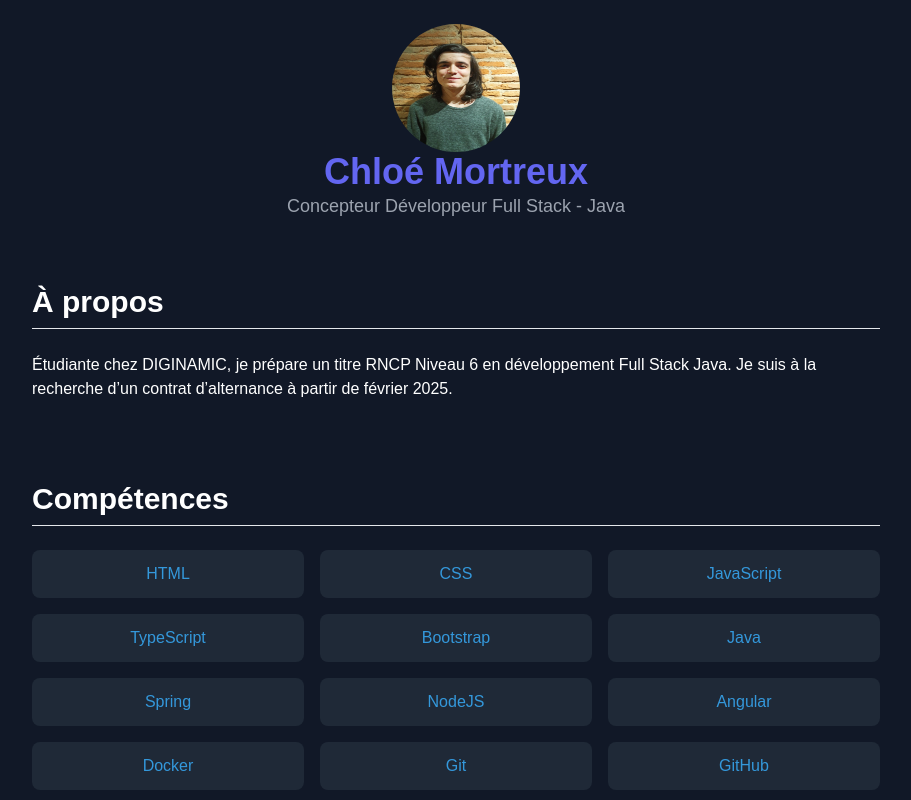
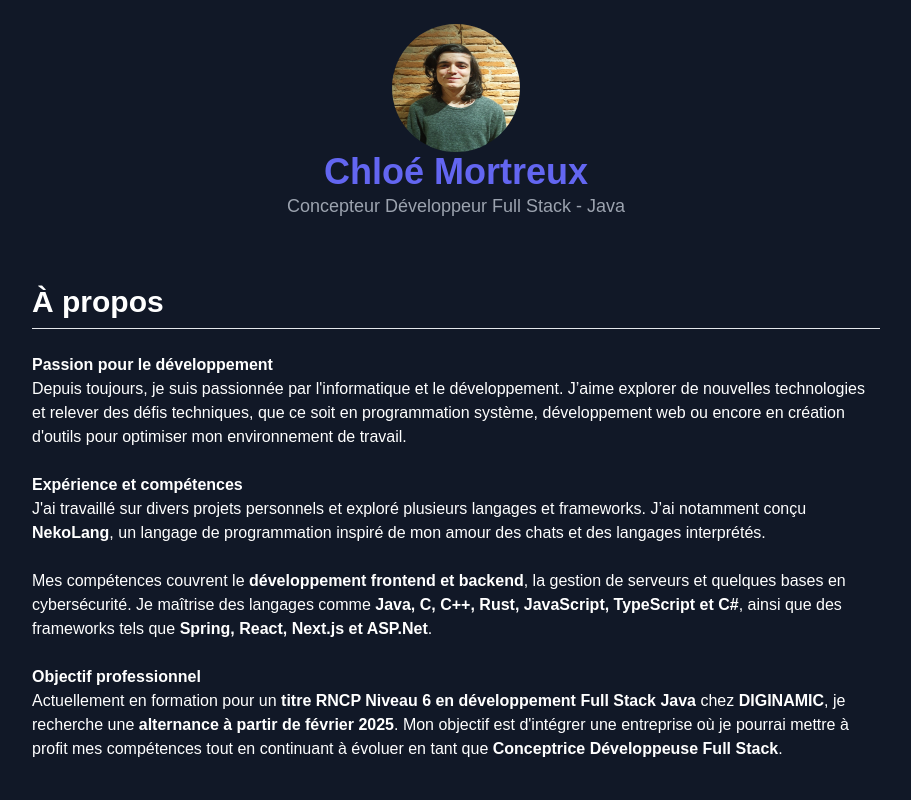
Before and after one commit to RikiLaNeko/Portfolio, a Next.js app: page / in a window 1280 px wide. Shown: the top 800 px of the page, without its empty margins (184-1095 px from the left). Built offline with nearby package versions, Linux system fonts and the light colour scheme.

Commit message:
Ajout du a propos de moi

```diff
--- a/app/page.tsx
+++ b/app/page.tsx
@@ -114,9 +114,46 @@ export default function Home() {
       <section className="max-w-4xl mx-auto px-6 py-10">
         <h2 className="text-3xl font-semibold border-b pb-2 mb-6">À propos</h2>
         <p>
-          Étudiante chez DIGINAMIC, je prépare un titre RNCP Niveau 6 en
-          développement Full Stack Java. Je suis à la recherche d’un contrat
-          d’alternance à partir de février 2025.
+          <strong>Passion pour le développement</strong>
+          <br />
+          Depuis toujours, je suis passionnée par l'informatique et le
+          développement. J’aime explorer de nouvelles technologies et relever
+          des défis techniques, que ce soit en programmation système,
+          développement web ou encore en création d'outils pour optimiser mon
+          environnement de travail.
+        </p>
+        <br />
+        <p>
+          <strong>Expérience et compétences</strong>
+          <br />
+          J'ai travaillé sur divers projets personnels et exploré plusieurs
+          langages et frameworks. J’ai notamment conçu <strong>NekoLang</strong>
+          , un langage de programmation inspiré de mon amour des chats et des
+          langages interprétés.
+        </p>
+        <br />
+        <p>
+          Mes compétences couvrent le{" "}
+          <strong>développement frontend et backend</strong>, la gestion de
+          serveurs et quelques bases en cybersécurité. Je maîtrise des langages
+          comme{" "}
+          <strong>Java, C, C++, Rust, JavaScript, TypeScript et C#</strong>,
+          ainsi que des frameworks tels que{" "}
+          <strong>Spring, React, Next.js et ASP.Net</strong>.
+        </p>
+        <br />
+        <p>
+          <strong>Objectif professionnel</strong>
+          <br />
+          Actuellement en formation pour un{" "}
+          <strong>
+            titre RNCP Niveau 6 en développement Full Stack Java
+          </strong>{" "}
+          chez <strong>DIGINAMIC</strong>, je recherche une{" "}
+          <strong>alternance à partir de février 2025</strong>. Mon objectif est
+          d'intégrer une entreprise où je pourrai mettre à profit mes
+          compétences tout en continuant à évoluer en tant que{" "}
+          <strong>Conceptrice Développeuse Full Stack</strong>.
         </p>
       </section>
 
```
